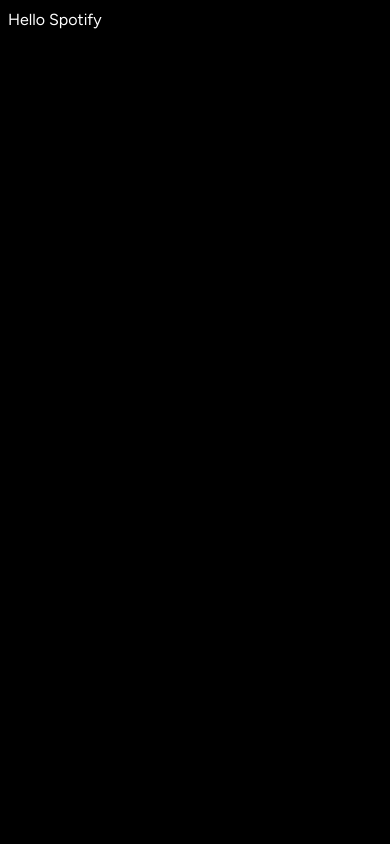
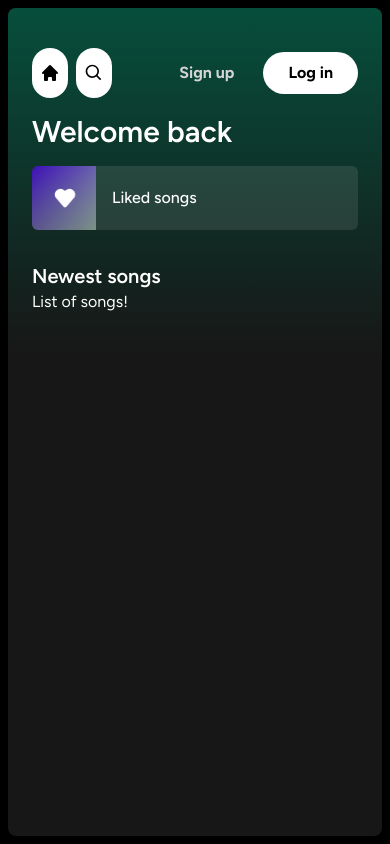
Before and after one commit to nukkerone/spotify-clone, a Next.js app: page / in a window 390 px wide. Built offline with nearby package versions, Linux system fonts and the light colour scheme.

Commit message:
Basic layout finished

```diff
--- a/app/(site)/page.tsx
+++ b/app/(site)/page.tsx
@@ -1,5 +1,14 @@
-import Image from 'next/image'
+import Header from '@/components/header'
 
 export default function Home() {
-  return <div>Hello Spotify</div>
+  return <div className='
+    h-full
+    w-full
+    rounded-lg
+    bg-neutral-900
+    overflow-hidden
+    overflow-y-auto
+  '>
+    <Header>Welcome back</Header>
+  </div>
 }
--- /dev/null
+++ b/components/button.tsx
@@ -0,0 +1,35 @@
+import { forwardRef } from "react"
+import { twMerge } from "tailwind-merge"
+
+interface ButtonProps extends React.ButtonHTMLAttributes<HTMLButtonElement> {
+  children: React.ReactNode,
+  className?: string
+}
+
+const Button = forwardRef<HTMLButtonElement, ButtonProps>(({ children, className, disabled, type = "button", ...props }, ref) => {
+  return <button
+    className={twMerge(`
+      w-full
+      rounded-full
+      bg-green-500
+      border
+      border-transparent
+      p-3
+      whitespace-nowrap
+      disabled:cursor-not-allowed
+      disabled:opacity-50
+      text-black
+      font-bold
+      hover:opacity-75
+      transition
+    `, className)}
+    type={type}
+    disabled={disabled}
+    ref={ref}
+    {...props}
+  >
+    { children }
+  </button>
+})
+
+export default Button
--- /dev/null
+++ b/components/header.tsx
@@ -0,0 +1,72 @@
+'use client'
+
+import { twMerge } from "tailwind-merge"
+import { RxCaretLeft, RxCaretRight } from "react-icons/rx"
+import { useRouter } from "next/navigation"
+import { HiHome } from "react-icons/hi"
+import { BiSearch } from "react-icons/bi"
+import Button from "./button"
+import ListItem from "./list-item"
+
+type HeaderProps = {
+  className?: string,
+  children?: React.ReactNode
+}
+
+const Header: React.FC<HeaderProps> = ({ className, children }) => {
+
+  const router = useRouter()
+
+  return <header
+    className={twMerge(`
+      h-fit
+      bg-gradient-to-b
+      from-emerald-900
+      p-6
+    `, className)}
+  >
+
+    <div className="flex gap-x-2 mb-4">
+      <button className="hidden md:flex items-center justify-center p-2 bg-black rounded-full hover:opacity-75 transition" onClick={() => router.back()}>
+        <RxCaretLeft size="25" className="text-white" />
+      </button>
+
+      <button className="hidden md:flex items-center justify-center p-2 bg-black rounded-full hover:opacity-75 transition" onClick={() => router.forward()}>
+        <RxCaretRight size="25" className="text-white" />
+      </button>
+    </div>
+
+    <div className="flex md:hidden gap-x-2 mb-4">
+      <button className="flex items-center justify-center p-2 bg-white rounded-full hover:opacity-75 transition" onClick={() => router.back()}>
+        <HiHome size="20" className="text-black" />
+      </button>
+
+      <button className="flex items-center justify-center p-2 bg-white rounded-full hover:opacity-75 transition" onClick={() => router.forward()}>
+        <BiSearch size="20" className="text-black" />
+      </button>
+
+      <div className="flex justify-between items-center gap-x-4 ml-auto">
+        <Button className="flex-nowrap bg-transparent text-neutral-300">Sign up</Button>
+        <Button className="bg-white px-6 py-2">Log in</Button>
+      </div>
+    </div>
+
+    <div className="flex mb-4 flex-col">
+      { children && <h1 className="text-white text-3xl font-semibold">{ children }</h1> }
+
+      <div className="grid grid-cols-1 sm:grid-cols-2 xl:grid-cols-3 2xl:grid-cols-4 gap-3 mt-4">
+        <ListItem image="/images/liked.png" name="Liked songs" href="/"></ListItem>
+      </div>
+
+      <div className="flex flex-col">
+        <h2 className="text-white text-xl font-semibold mt-8">Newest songs</h2>
+        <div>
+          List of songs!
+        </div>
+      </div>
+    </div>
+
+  </header>
+}
+
+export default Header
--- /dev/null
+++ b/components/list-item.tsx
@@ -0,0 +1,27 @@
+import Image from "next/image"
+import { useRouter } from "next/navigation"
+import { FaPlay } from "react-icons/fa"
+
+type ListItemProps = {
+  image: string,
+  name: string,
+  href: string
+}
+
+const ListItem: React.FC<ListItemProps> = ({ image, name, href }) => {
+  const router = useRouter();
+
+  return <button>
+    <div className="relative group flex items-center rounded-md overflow-hidden gap-x-4 bg-neutral-100/10 hover:bg-neutral-100/20 transition pr-4">
+      <div className="relative min-h-[64px] min-w-[64px]">
+        <Image className="object-cover" src={image} alt={name} fill />
+      </div>
+      <p className="font-medium truncate py-5">{ name }</p>
+      <div className="absolute transition opacity-0 rounded-full flex items-center justify-center bg-green-500 p-4 drop-shadow-md right-5 group-hover:opacity-100 hover:scale-110">
+        <FaPlay className="text-black" />
+      </div>
+    </div>
+  </button>
+}
+
+export default ListItem
```
Also changed, not shown: public/images/liked.png (added).
